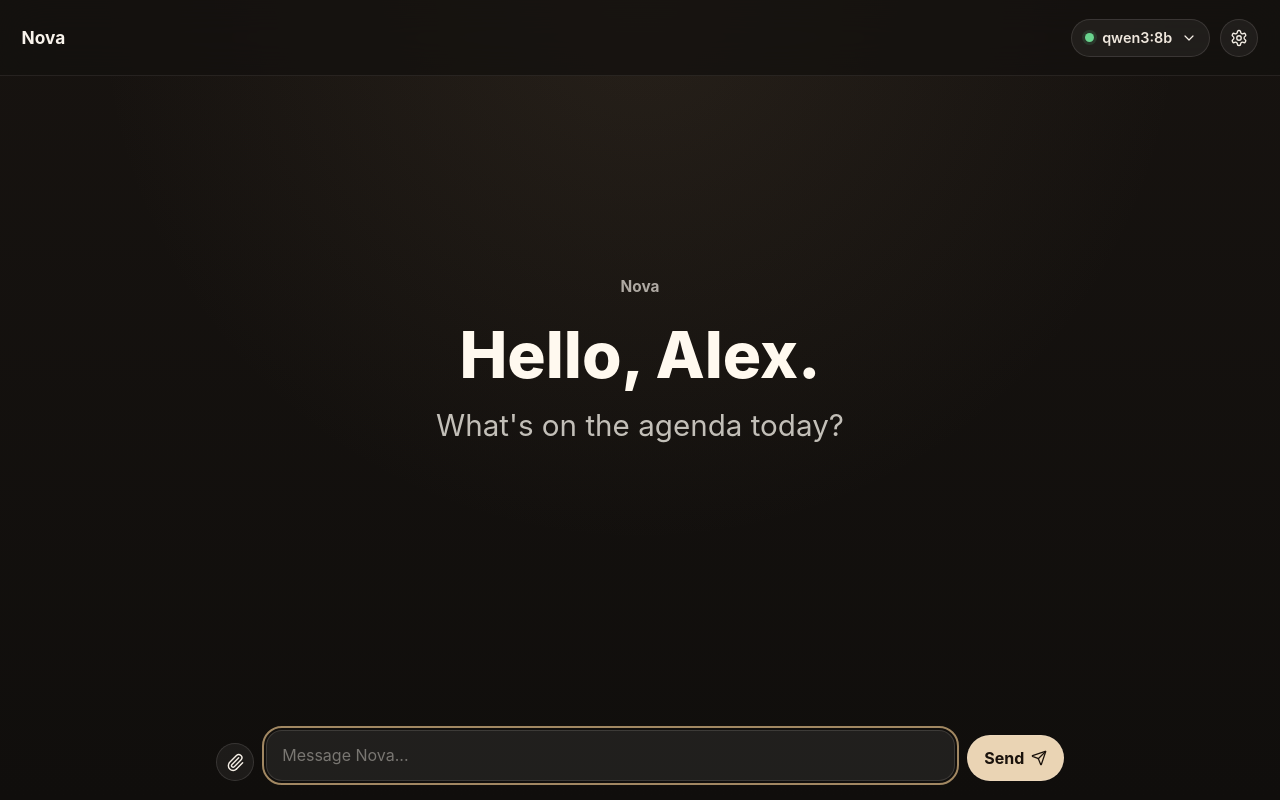
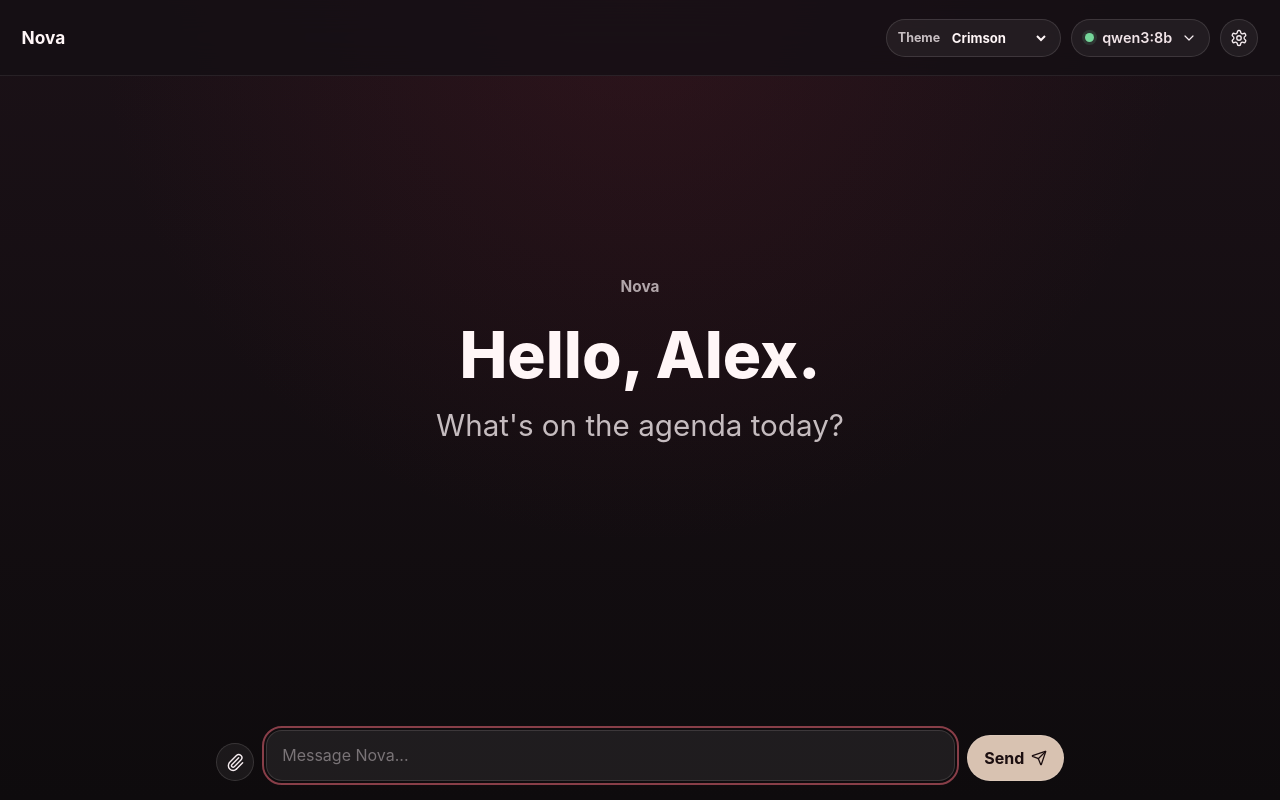
Before and after one commit to TheMiiSquadron/Project-Aether, a React (Vite) app: page / in a window 1280 px wide. Built offline with nearby package versions, Linux system fonts and the light colour scheme.

Commit message:
Add experimental visual themes

```diff
--- a/src/App.tsx
+++ b/src/App.tsx
@@ -5,6 +5,14 @@ const placeholderModel = {
   name: "qwen3:8b",
   status: "Ready"
 };
+
+const appearancePresets = [
+  { id: "crimson", label: "Crimson" },
+  { id: "obsidian", label: "Obsidian" },
+  { id: "observatory", label: "Observatory" }
+] as const;
+
+type AppearancePreset = (typeof appearancePresets)[number]["id"];
 
 type ComposerActionButtonProps = {
   isGenerating?: boolean;
@@ -25,6 +33,7 @@ function ComposerActionButton({ isGenerating = false }: ComposerActionButtonProp
 export function App() {
   const composerRef = useRef<HTMLTextAreaElement>(null);
   const [message, setMessage] = useState("");
+  const [appearancePreset, setAppearancePreset] = useState<AppearancePreset>("crimson");
 
   useEffect(() => {
     composerRef.current?.focus();
@@ -35,13 +44,28 @@ export function App() {
   };
 
   return (
-    <main className="aether-shell" aria-label="Aether">
+    <main className="aether-shell" data-theme={appearancePreset} aria-label="Aether">
       <header className="app-header">
         <div className="identity" aria-label="Application identity">
           <span className="assistant-name">Nova</span>
         </div>
 
         <div className="header-actions" aria-label="Application controls">
+          <label className="theme-switcher" aria-label="Experimental theme selector">
+            <span>Theme</span>
+            <select
+              aria-label="Experimental theme"
+              value={appearancePreset}
+              onChange={(event) => setAppearancePreset(event.target.value as AppearancePreset)}
+            >
+              {appearancePresets.map((preset) => (
+                <option key={preset.id} value={preset.id}>
+                  {preset.label}
+                </option>
+              ))}
+            </select>
+          </label>
+
           <button className="model-status" type="button" aria-label={`Model ${placeholderModel.name}, ${placeholderModel.status}`}>
             <span className="status-dot" aria-hidden="true" />
             <span className="model-name">{placeholderModel.name}</span>
--- a/src/styles.css
+++ b/src/styles.css
@@ -1,6 +1,6 @@
 :root {
   color: #f2eee7;
-  background: #14110f;
+  background: #151014;
   font-family:
     Inter, ui-sans-serif, system-ui, -apple-system, BlinkMacSystemFont, "Segoe UI",
     sans-serif;
@@ -8,6 +8,90 @@
   text-rendering: optimizeLegibility;
   -webkit-font-smoothing: antialiased;
   -moz-osx-font-smoothing: grayscale;
+}
+
+.aether-shell {
+  --shell-text: #f6edf0;
+  --shell-background: #151014;
+  --shell-gradient-top: #1b1117;
+  --shell-gradient-bottom: #0e0b0d;
+  --shell-glow: rgba(122, 33, 49, 0.2);
+  --header-background: rgba(21, 16, 20, 0.8);
+  --header-border: rgba(246, 237, 240, 0.08);
+  --control-border: rgba(246, 237, 240, 0.13);
+  --control-background: rgba(255, 247, 248, 0.055);
+  --control-hover-border: rgba(246, 237, 240, 0.24);
+  --control-hover-background: rgba(255, 247, 248, 0.085);
+  --focus-ring: rgba(184, 83, 96, 0.72);
+  --primary-text: #fff6f7;
+  --secondary-text: rgba(246, 237, 240, 0.78);
+  --muted-text: rgba(246, 237, 240, 0.68);
+  --placeholder-text: rgba(246, 237, 240, 0.42);
+  --model-text: #f1e4e8;
+  --status-ready: #75d69a;
+  --status-ready-glow: rgba(117, 214, 154, 0.14);
+  --composer-fade: rgba(14, 11, 13, 0.94);
+  --accent-background: #d8c2b1;
+  --accent-background-hover: #ead0bd;
+  --accent-border-hover: rgba(216, 194, 177, 0.72);
+  --accent-text: #1b0e10;
+  --textarea-background: rgba(255, 247, 248, 0.07);
+}
+
+.aether-shell[data-theme="obsidian"] {
+  --shell-text: #f4efe8;
+  --shell-background: #14110f;
+  --shell-gradient-top: #171310;
+  --shell-gradient-bottom: #100e0c;
+  --shell-glow: rgba(148, 124, 93, 0.13);
+  --header-background: rgba(20, 17, 15, 0.78);
+  --header-border: rgba(244, 239, 232, 0.08);
+  --control-border: rgba(244, 239, 232, 0.12);
+  --control-background: rgba(255, 255, 255, 0.055);
+  --control-hover-border: rgba(244, 239, 232, 0.23);
+  --control-hover-background: rgba(255, 255, 255, 0.085);
+  --focus-ring: rgba(218, 183, 132, 0.72);
+  --primary-text: #fff9ef;
+  --secondary-text: rgba(244, 239, 232, 0.78);
+  --muted-text: rgba(244, 239, 232, 0.68);
+  --placeholder-text: rgba(244, 239, 232, 0.42);
+  --model-text: #efe7dd;
+  --status-ready: #69d38d;
+  --status-ready-glow: rgba(105, 211, 141, 0.13);
+  --composer-fade: rgba(16, 14, 12, 0.94);
+  --accent-background: #ead4b4;
+  --accent-background-hover: #f3dfbf;
+  --accent-border-hover: rgba(234, 212, 180, 0.72);
+  --accent-text: #1a120c;
+  --textarea-background: rgba(255, 255, 255, 0.07);
+}
+
+.aether-shell[data-theme="observatory"] {
+  --shell-text: #edf3fa;
+  --shell-background: #10141b;
+  --shell-gradient-top: #121925;
+  --shell-gradient-bottom: #0a0e14;
+  --shell-glow: rgba(83, 124, 184, 0.17);
+  --header-background: rgba(16, 20, 27, 0.8);
+  --header-border: rgba(237, 243, 250, 0.08);
+  --control-border: rgba(237, 243, 250, 0.13);
+  --control-background: rgba(239, 246, 255, 0.055);
+  --control-hover-border: rgba(237, 243, 250, 0.24);
+  --control-hover-background: rgba(239, 246, 255, 0.085);
+  --focus-ring: rgba(106, 148, 203, 0.72);
+  --primary-text: #f8fbff;
+  --secondary-text: rgba(237, 243, 250, 0.78);
+  --muted-text: rgba(237, 243, 250, 0.68);
+  --placeholder-text: rgba(237, 243, 250, 0.42);
+  --model-text: #e2ebf5;
+  --status-ready: #71d7b0;
+  --status-ready-glow: rgba(113, 215, 176, 0.14);
+  --composer-fade: rgba(10, 14, 20, 0.94);
+  --accent-background: #c9d8e8;
+  --accent-background-hover: #d7e5f2;
+  --accent-border-hover: rgba(201, 216, 232, 0.72);
+  --accent-text: #0c121b;
+  --textarea-background: rgba(239, 246, 255, 0.07);
 }
 
 * {
@@ -40,9 +124,9 @@ textarea {
   height: 100%;
   min-height: 600px;
   background:
-    radial-gradient(circle at 50% 0%, rgba(148, 124, 93, 0.13), transparent 34rem),
-    linear-gradient(180deg, #171310 0%, #100e0c 100%);
-  color: #f4efe8;
+    radial-gradient(circle at 50% 0%, var(--shell-glow), transparent 34rem),
+    linear-gradient(180deg, var(--shell-gradient-top) 0%, var(--shell-gradient-bottom) 100%);
+  color: var(--shell-text);
 }
 
 .app-header {
@@ -52,8 +136,8 @@ textarea {
   gap: 1.5rem;
   min-height: 76px;
   padding: 1rem 1.35rem;
-  border-bottom: 1px solid rgba(244, 239, 232, 0.08);
-  background: rgba(20, 17, 15, 0.78);
+  border-bottom: 1px solid var(--header-border);
+  background: var(--header-background);
   backdrop-filter: blur(20px);
 }
 
@@ -64,7 +148,7 @@ textarea {
 }
 
 .assistant-name {
-  color: #f8f3eb;
+  color: var(--primary-text);
   font-size: 1.08rem;
   font-weight: 700;
 }
@@ -79,9 +163,9 @@ textarea {
 .icon-button,
 .composer-button,
 .send-button {
-  border: 1px solid rgba(244, 239, 232, 0.12);
-  color: #f5efe6;
-  background: rgba(255, 255, 255, 0.055);
+  border: 1px solid var(--control-border);
+  color: var(--shell-text);
+  background: var(--control-background);
   transition:
     border-color 160ms ease,
     background 160ms ease,
@@ -92,8 +176,8 @@ textarea {
 .icon-button:hover,
 .composer-button:hover,
 .send-button:hover {
-  border-color: rgba(244, 239, 232, 0.23);
-  background: rgba(255, 255, 255, 0.085);
+  border-color: var(--control-hover-border);
+  background: var(--control-hover-background);
 }
 
 .model-status:focus-visible,
@@ -101,7 +185,7 @@ textarea {
 .composer-button:focus-visible,
 .send-button:focus-visible,
 textarea:focus-visible {
-  outline: 2px solid rgba(218, 183, 132, 0.72);
+  outline: 2px solid var(--focus-ring);
   outline-offset: 2px;
 }
 
@@ -119,14 +203,14 @@ textarea:focus-visible {
   width: 0.58rem;
   height: 0.58rem;
   border-radius: 999px;
-  background: #69d38d;
-  box-shadow: 0 0 0 3px rgba(105, 211, 141, 0.13);
+  background: var(--status-ready);
+  box-shadow: 0 0 0 3px var(--status-ready-glow);
 }
 
 .model-name {
   max-width: 13rem;
   overflow: hidden;
-  color: #efe7dd;
+  color: var(--model-text);
   font-size: 0.9rem;
   font-weight: 600;
   text-overflow: ellipsis;
@@ -141,6 +225,34 @@ textarea:focus-visible {
   place-items: center;
   border-radius: 999px;
   cursor: pointer;
+}
+
+.theme-switcher {
+  display: inline-flex;
+  align-items: center;
+  gap: 0.48rem;
+  min-height: 38px;
+  padding: 0 0.68rem;
+  border: 1px solid var(--control-border);
+  border-radius: 999px;
+  background: var(--control-background);
+  color: var(--secondary-text);
+  font-size: 0.78rem;
+  font-weight: 700;
+}
+
+.theme-switcher select {
+  border: 0;
+  background: transparent;
+  color: var(--primary-text);
+  font: inherit;
+  font-size: 0.82rem;
+  cursor: pointer;
+}
+
+.theme-switcher select:focus-visible {
+  outline: 2px solid var(--focus-ring);
+  outline-offset: 2px;
 }
 
 .conversation-region {
@@ -160,14 +272,14 @@ textarea:focus-visible {
 
 .nova-label {
   margin: 0 0 1.55rem;
-  color: rgba(244, 239, 232, 0.68);
+  color: var(--muted-text);
   font-size: 0.96rem;
   font-weight: 700;
 }
 
 .empty-state h1 {
   margin: 0;
-  color: #fff9ef;
+  color: var(--primary-text);
   font-size: clamp(2.15rem, 5vw, 4rem);
   font-weight: 760;
   line-height: 1.08;
@@ -175,7 +287,7 @@ textarea:focus-visible {
 
 .agenda {
   margin: 1.05rem 0 0;
-  color: rgba(244, 239, 232, 0.78);
+  color: var(--secondary-text);
   font-size: clamp(1.22rem, 2.4vw, 1.85rem);
   line-height: 1.35;
 }
@@ -198,7 +310,7 @@ textarea:focus-visible {
   z-index: -1;
   height: 6.8rem;
   content: "";
-  background: linear-gradient(180deg, transparent, rgba(16, 14, 12, 0.94) 42%);
+  background: linear-gradient(180deg, transparent, var(--composer-fade) 42%);
   pointer-events: none;
 }
 
@@ -207,15 +319,15 @@ textarea {
   max-height: 9.5rem;
   padding: 0.82rem 0.95rem;
   resize: none;
-  border: 1px solid rgba(244, 239, 232, 0.13);
+  border: 1px solid var(--control-border);
   border-radius: 16px;
-  background: rgba(255, 255, 255, 0.07);
-  color: #fff8ee;
+  background: var(--textarea-background);
+  color: var(--primary-text);
   line-height: 1.42;
 }
 
 textarea::placeholder {
-  color: rgba(244, 239, 232, 0.42);
+  color: var(--placeholder-text);
 }
 
 .send-button {
@@ -227,15 +339,15 @@ textarea::placeholder {
   height: 46px;
   padding: 0 1rem;
   border-radius: 999px;
-  background: #ead4b4;
-  color: #1a120c;
+  background: var(--accent-background);
+  color: var(--accent-text);
   cursor: pointer;
   font-weight: 750;
 }
 
 .send-button:hover {
-  border-color: rgba(234, 212, 180, 0.72);
-  background: #f3dfbf;
+  border-color: var(--accent-border-hover);
+  background: var(--accent-background-hover);
 }
 
 @media (max-width: 860px) {
```
Also changed, not shown: 1 other file (tests, documents, lock files or other folders).
